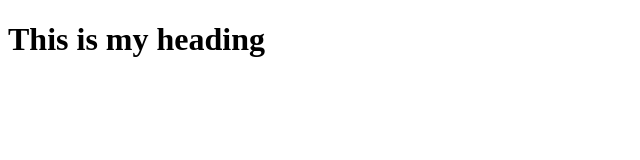
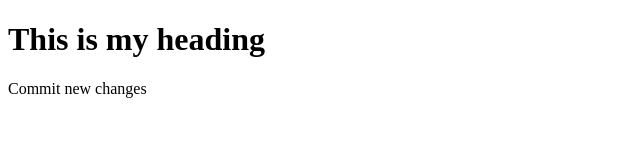
Before and after one commit to Pacodrs/newSandboxrepo, a website: page index.html in a window 1280 px wide. Shown: the whole page, without its empty margins (0-640 px from the left). Drawn offline with Linux system fonts and the light colour scheme.

Commit message:
Test  to github Commit to github the changes on the code

```diff
--- a/index.html
+++ b/index.html
@@ -8,5 +8,6 @@
   </head>
   <body>
     <h1>This is my heading</h1>
+    <p>Commit new changes</p>
   </body>
 </html>
```
Also changed, not shown: package.json (+3 -7 lines).
